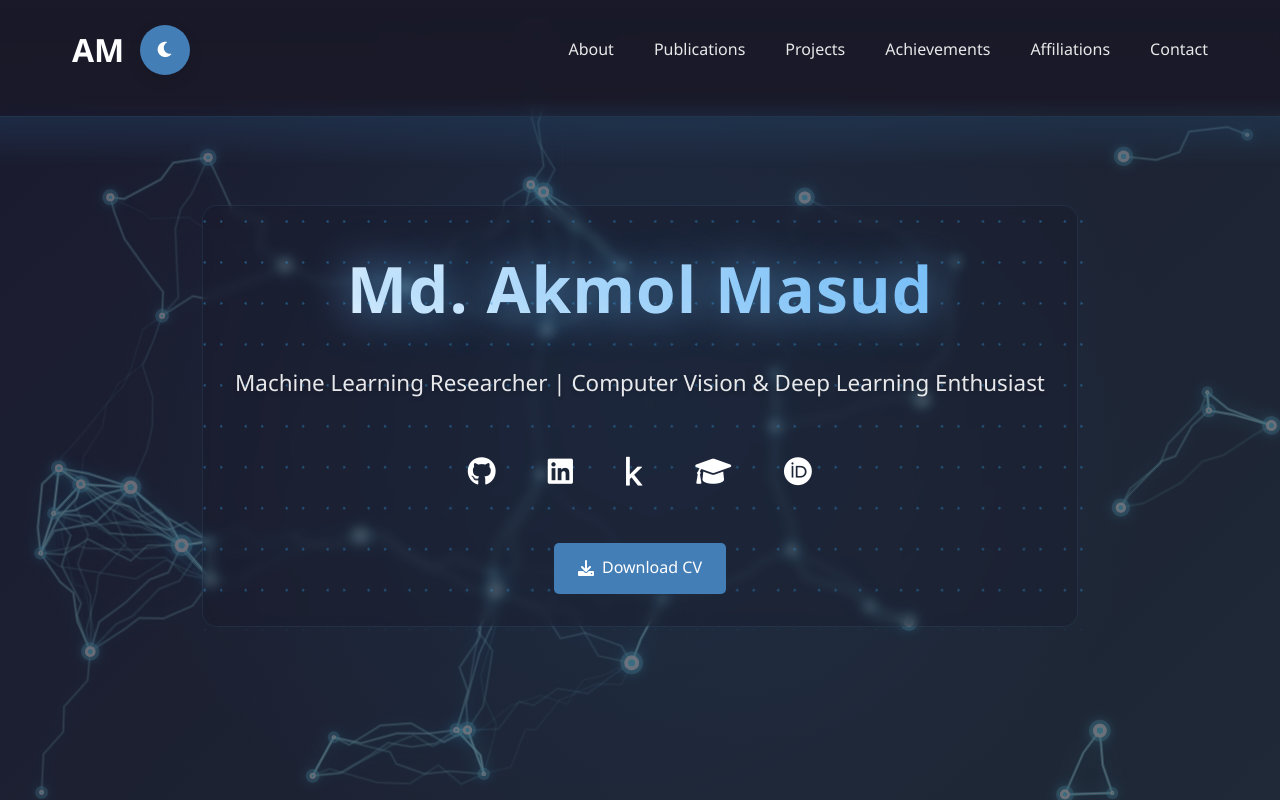
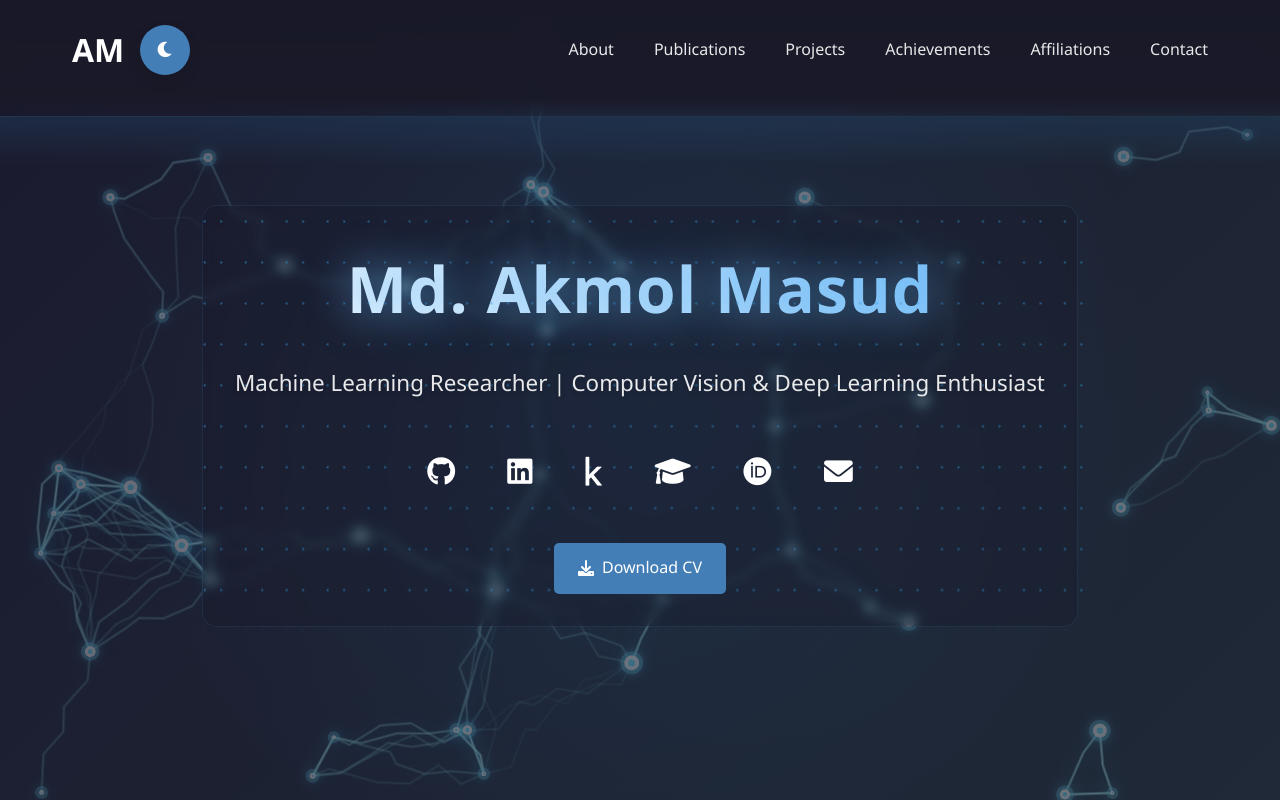
Before and after one commit to masud1901/ayon, a plain HTML site: page index.html in a window 1280 px wide. Shown: the top 801 px of the page. Drawn offline with Linux system fonts and the light colour scheme; animation ran at ten frames a second.

Commit message:
mail added

```diff
--- a/index.html
+++ b/index.html
@@ -56,6 +56,7 @@
                         class="fas fa-graduation-cap"></i></a>
                 <a href="https://orcid.org/0009-0009-1894-9533" target="_blank"><i
                         class="fab fa-orcid"></i></a>
+                <a href="mailto:akmolmasud5@gmail.com" target="_blank"><i class="fas fa-envelope"></i></a>
             </div>
             <div class="cta-buttons">
                 <a href="assets/CV_Md_Akmol_Masud.pdf" class="btn btn-primary" download>
```
